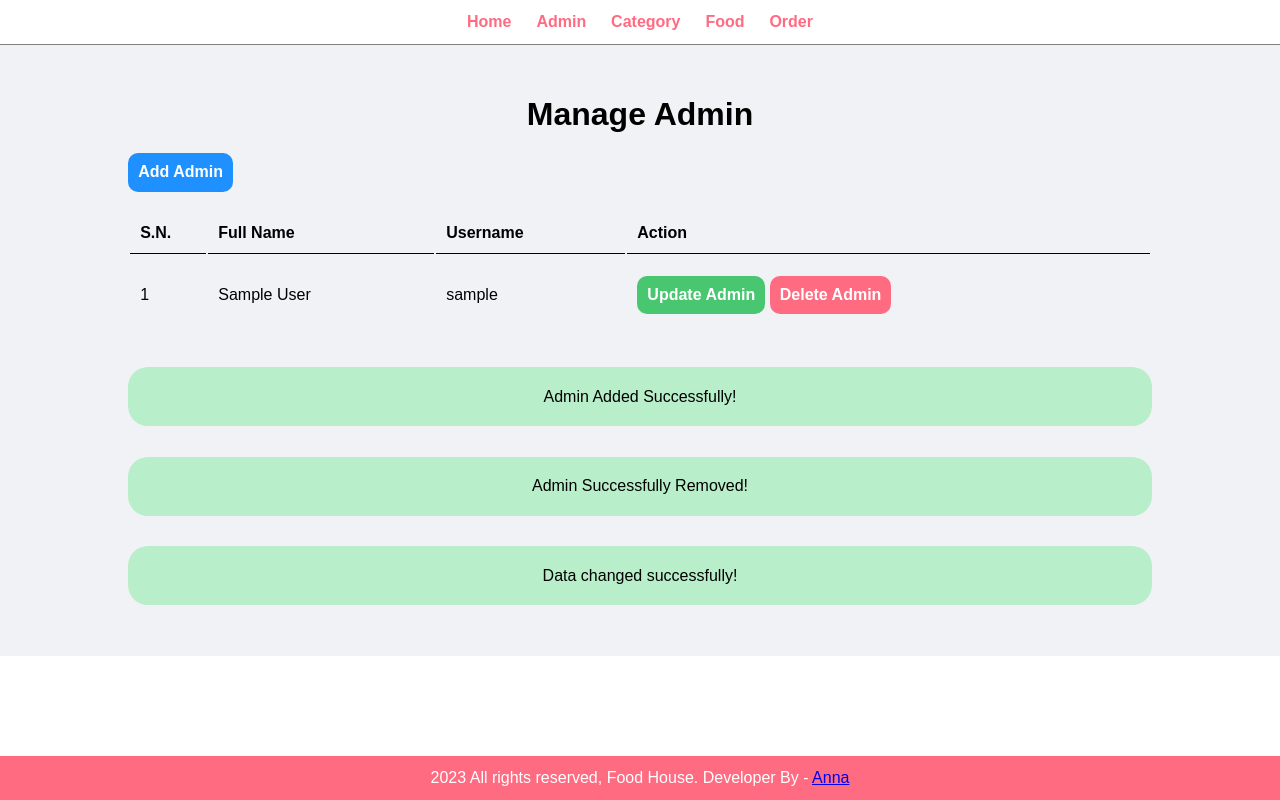
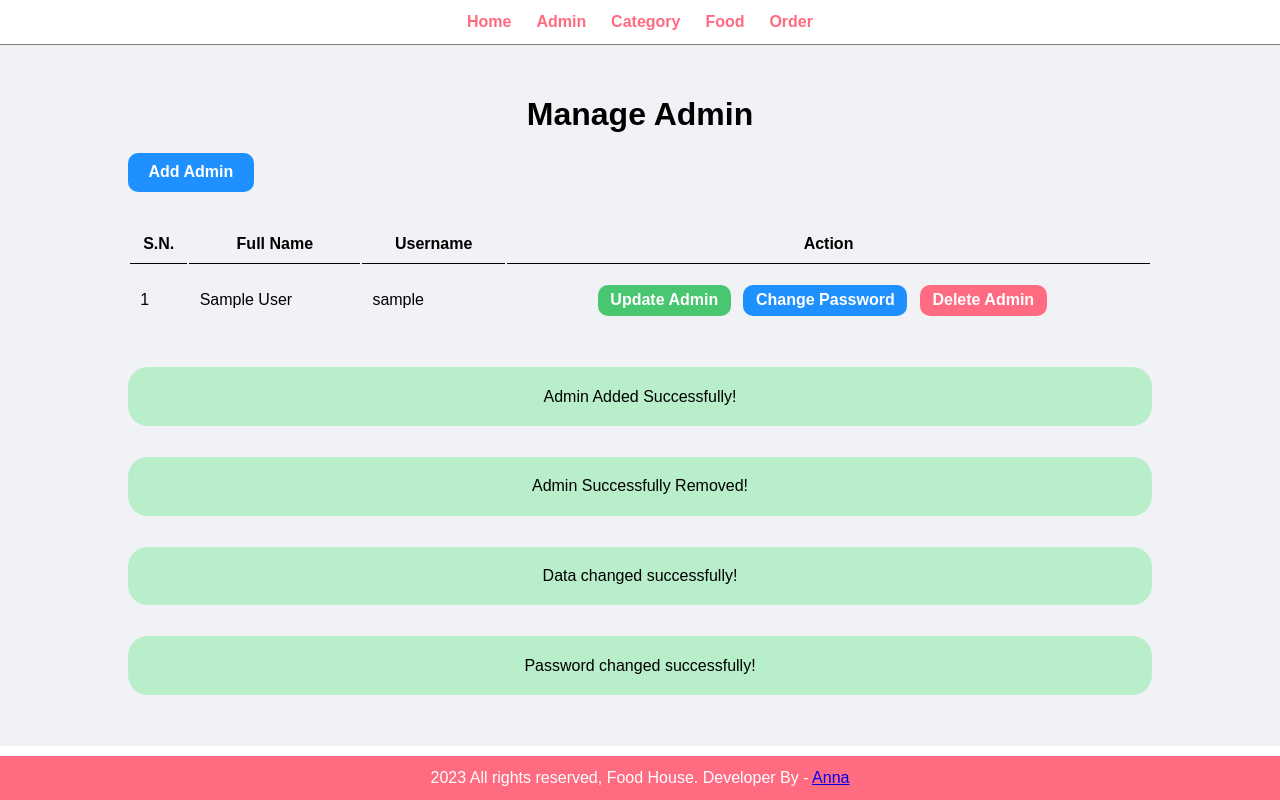
Before and after one commit to Erney-Marka/food, a PHP site: page /admin/manage_admin.php in a window 1280 px wide. Run offline with PHP 8.4, Linux system fonts and the light colour scheme; the visitor is signed in with stand-in values (Sample User, id 1).

Commit message:
commit 0.9

```diff
--- a/admin/manage_admin.php
+++ b/admin/manage_admin.php
@@ -27,8 +27,9 @@ $admins = mysqli_fetch_all($admins);
                     <td><?php echo $admin[0]; ?></td>
                     <td><?php echo $admin[1]; ?></td>
                     <td><?php echo $admin[2]; ?></td>
-                    <td>
+                    <td class="position">
                         <a href="update_admin.php?id=<?php echo $admin[0]; ?>" class="btn__secondary text__center">Update Admin</a>
+                        <a href="change_password.php?id=<?php echo $admin[0]; ?>" class="btn__primary text__center">Change Password</a>
                         <a href="delete_admin.php?id=<?php echo $admin[0]; ?>" class="btn__danger text__center">Delete Admin</a>
                     </td>
                 </tr>
@@ -38,6 +39,7 @@ $admins = mysqli_fetch_all($admins);
         <div class="clearfix"></div>
 
         <?php
+        // var_dump($_SESSION['add']);
         if (isset($_SESSION['add']) == 'success') {
             echo '<p class="error__none text__center">Admin Added Successfully!</p>';
             unset($_SESSION['add']);
@@ -54,10 +56,19 @@ $admins = mysqli_fetch_all($admins);
             }
         }
 
+        // var_dump($_SESSION['update']);
         if (isset($_SESSION['update'])) {
             if ($_SESSION['update'] === 'success') {
                 echo '<p class="error__none text__center">Data changed successfully!</p>';
                 unset($_SESSION['update']);
+            }
+        }
+
+        // var_dump($_SESSION['change']);
+        if (isset($_SESSION['change'])) {
+            if ($_SESSION['change'] === 'success') {
+                echo '<p class="error__none text__center">Password changed successfully!</p>';
+                unset($_SESSION['change']);
             }
         }
         ?>
--- a/admin/update_admin.php
+++ b/admin/update_admin.php
@@ -1,8 +1,6 @@
 <?php
 require_once 'partials/menu.php';
 require_once '../includes/update_admin.inc.php';
-
-// var_dump($_SESSION['update']);
 
 $id = $_GET['id'];
 $sql = "SELECT * FROM `tbl_admin` WHERE id = '$id'";
@@ -37,7 +35,6 @@ $admin = mysqli_fetch_assoc($admin);
                 <input type="text" name="username" class="input_admin" value="<?php echo $admin['username']; ?>">
             </div>
             <button type="submit" name="submit" class="btn__secondary__admin">Update</button>
-            <!-- <button type="submit" action="update_admin.php" class="btn__primary__admin">Return</button> -->
             <a href="update_admin.php" class="btn__primary__admin">Return</a>
         </form>
     </div>
--- a/css/admin.css
+++ b/css/admin.css
@@ -30,7 +30,7 @@ table tr th {
     border-bottom: 1px solid black;
     padding: 1%;
     padding-top: 2%;
-    text-align: left;
+    text-align: center;
 }
 
 table tr td {
@@ -39,16 +39,24 @@ table tr td {
 
 
 /* CSS for Table */
-.btn__primary {
-    background-color: #1e90ff;
-    padding: 1%;
+.btn__primary, .btn__secondary, .btn__danger {
+    padding: 1% 2%;
     color: white;
     text-decoration: none;
     display: inline-block;
-    margin-top: 2%;
-    margin-bottom: 1%;
+    margin: 2% 2% 2% 0;
     font-weight: 600;
     border-radius: 10px;
+}
+
+.btn__primary {
+    background-color: #1e90ff;
+}
+.btn__secondary {
+    background-color: #48c670;
+}
+.btn__danger {
+    background-color: #ff6b81;
 }
 
 .btn__primary:hover,
@@ -56,42 +64,21 @@ table tr td {
     background-color: #3742fa;
     transition: 0.5s;
 }
-
-.btn__secondary {
-    background-color: #48c670;
-    padding: 2%;
-    color: white;
-    text-decoration: none;
-    display: inline-block;
-    margin-top: 2%;
-    margin-bottom: 2%;
-    font-weight: 600;
-    border-radius: 10px;
-}
-
 .btn__secondary:hover,
 .btn__secondary__admin:hover {
     background-color: #3ca55d;
     transition: 0.5s;
 }
-
-.btn__danger {
-    background-color: #ff6b81;
-    padding: 2%;
-    color: white;
-    text-decoration: none;
-    display: inline-block;
-    margin-top: 2%;
-    margin-bottom: 2%;
-    font-weight: 600;
-    border-radius: 10px;
-}
-
 .btn__danger:hover {
     background-color: #ff4757;
     transition: 0.5s;
 }
 
+.position {
+    display: flex;
+    justify-content: center;
+    flex-flow: row wrap;
+}
 
 /* CSS for Menu */
 .menu {
@@ -138,6 +125,12 @@ table tr td {
     padding: 1%;
     margin: 1%;
     border-radius: 10px;
+}
+.form {
+    display: flex;
+    justify-content: center;
+    align-items: center;
+    /* flex-direction: row; */
 }
 
 /* CSS for Button Update Admin */
```
Also changed, not shown: admin/change_password.php (added, +63 -0 lines), includes/change_password.inc.php (added, +21 -0 lines), includes/functions.inc.php (+51 -5 lines).
